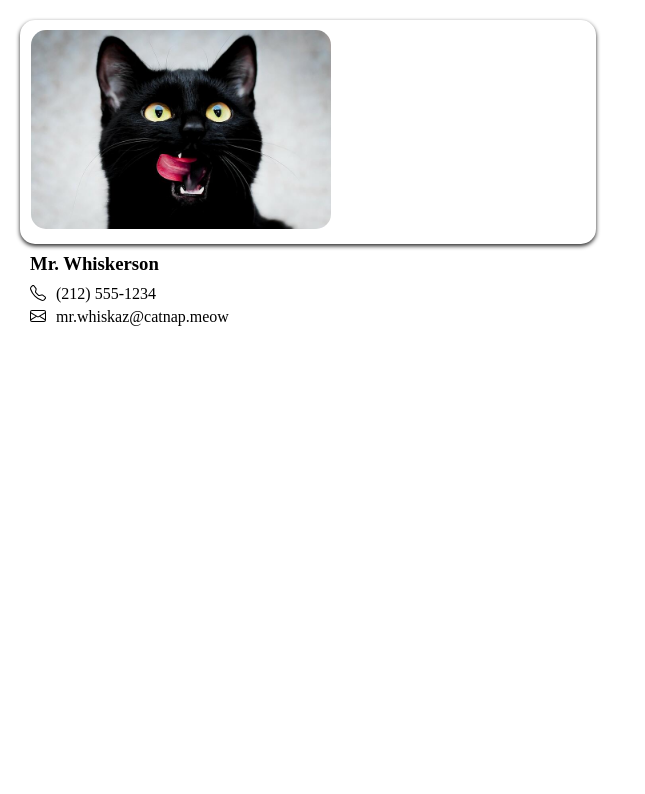
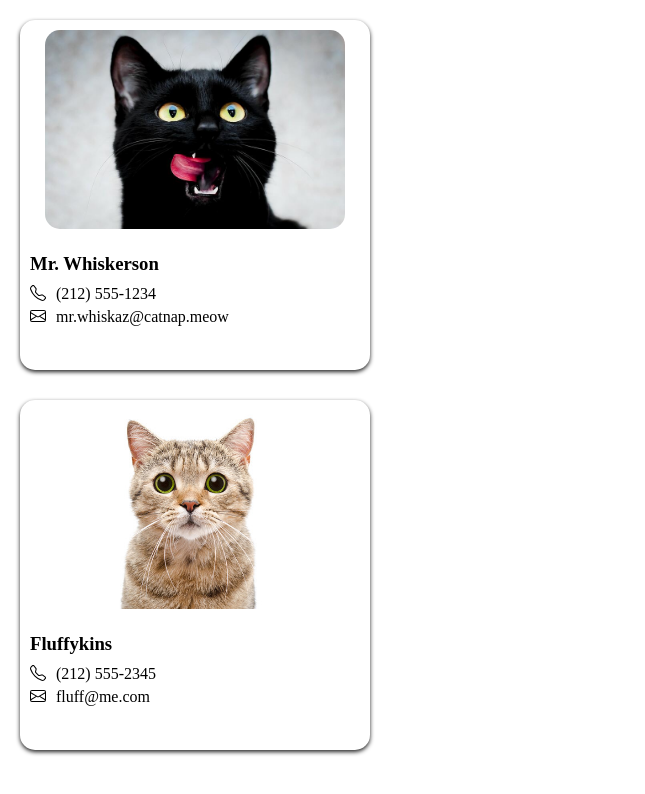
Before and after one commit to Sengeki1/react_, a React (Create React App) app in the folder props/: page / in a window 1280 px wide. Shown: the top 794 px of the page, without its empty margins (0-645 px from the left). Built offline with nearby package versions, Linux system fonts and the light colour scheme.

Commit message:
props properties

```diff
--- a/props/src/App.js
+++ b/props/src/App.js
@@ -4,7 +4,18 @@ import './App.css';
 function App() {
     return (
       <div>
-        <Contact />
+        <Contact
+          img="./Images/Cat.jpg"
+          name="Mr. Whiskerson"
+          phone="(212) 555-1234"
+          email="mr.whiskaz@catnap.meow"
+        />
+        <Contact
+          img="./Images/Cat_2.jpg"
+          name="Fluffykins"
+          phone="(212) 555-2345"
+          email="fluff@me.com"
+        />
       </div>
     );
 }
--- a/props/src/Components/Contact.css
+++ b/props/src/Components/Contact.css
@@ -4,12 +4,16 @@
     box-sizing: border-box;
 }
 
+.contacts {
+    margin-bottom: 30px;
+}
+
 .contact-card {
     position: relative;
     box-shadow:  0px 2px 4px #242424;
     border-radius: 15px;
-    width: 45%;
-    height: 28vh;
+    width: 350px;
+    height: 350px;
     left: 20px;
     top: 20px;
 }
@@ -17,7 +21,7 @@
 img {
     width: 300px;
     border-radius: 15px;
-    margin-left: 11px;
+    margin-left: 25px;
     margin-top: 10px;
 }
 
--- a/props/src/Components/Contact.jsx
+++ b/props/src/Components/Contact.jsx
@@ -1,24 +1,24 @@
 import React from 'react';
 import './Contact.css'
 
-export default function Contact() {
+export default function Contact(props) {
+    console.log(props)
     return(
         <div className='contacts'>
-
             <div className='contact-card'>
-                <img src='./Images/Cat.jpg'></img>
-                <h3>Mr. Whiskerson</h3>
+                <img src={props.img}></img>
+                <h3>{props.name}</h3>
                 <div className='info-group'>
                     <svg xmlns="http://www.w3.org/2000/svg" width="16" height="16" fill="currentColor" class="bi bi-telephone" viewBox="0 0 16 16">
                         <path d="M3.654 1.328a.678.678 0 0 0-1.015-.063L1.605 2.3c-.483.484-.661 1.169-.45 1.77a17.6 17.6 0 0 0 4.168 6.608 17.6 17.6 0 0 0 6.608 4.168c.601.211 1.286.033 1.77-.45l1.034-1.034a.678.678 0 0 0-.063-1.015l-2.307-1.794a.68.68 0 0 0-.58-.122l-2.19.547a1.75 1.75 0 0 1-1.657-.459L5.482 8.062a1.75 1.75 0 0 1-.46-1.657l.548-2.19a.68.68 0 0 0-.122-.58zM1.884.511a1.745 1.745 0 0 1 2.612.163L6.29 2.98c.329.423.445.974.315 1.494l-.547 2.19a.68.68 0 0 0 .178.643l2.457 2.457a.68.68 0 0 0 .644.178l2.189-.547a1.75 1.75 0 0 1 1.494.315l2.306 1.794c.829.645.905 1.87.163 2.611l-1.034 1.034c-.74.74-1.846 1.065-2.877.702a18.6 18.6 0 0 1-7.01-4.42 18.6 18.6 0 0 1-4.42-7.009c-.362-1.03-.037-2.137.703-2.877z"/>
                     </svg>
-                    <p> (212) 555-1234</p>
+                    <p> {props.phone}</p>
                 </div>
                 <div className='info-group'>
                     <svg xmlns="http://www.w3.org/2000/svg" width="16" height="16" fill="currentColor" class="bi bi-envelope" viewBox="0 0 16 16">
                         <path d="M0 4a2 2 0 0 1 2-2h12a2 2 0 0 1 2 2v8a2 2 0 0 1-2 2H2a2 2 0 0 1-2-2zm2-1a1 1 0 0 0-1 1v.217l7 4.2 7-4.2V4a1 1 0 0 0-1-1zm13 2.383-4.708 2.825L15 11.105zm-.034 6.876-5.64-3.471L8 9.583l-1.326-.795-5.64 3.47A1 1 0 0 0 2 13h12a1 1 0 0 0 .966-.741M1 11.105l4.708-2.897L1 5.383z"/>
                     </svg>
-                    <p>mr.whiskaz@catnap.meow</p>
+                    <p>{props.email}</p>
                 </div>
             </div>
         </div>
```
Also changed, not shown: props/public/Images/Cat_2.jpg (added).
